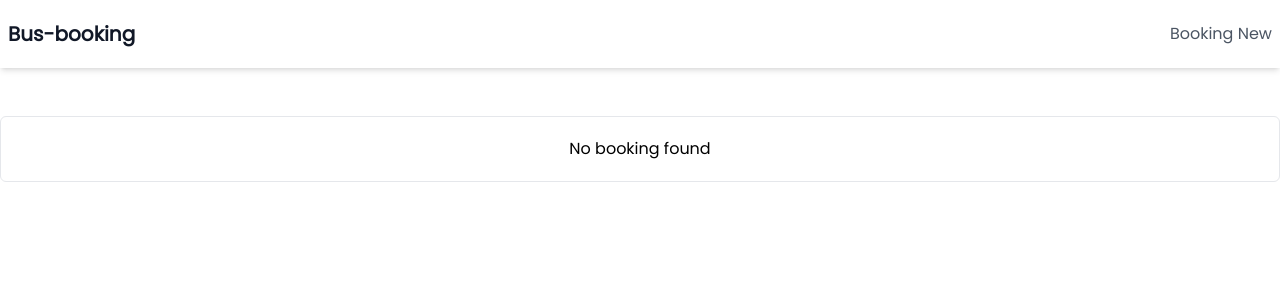
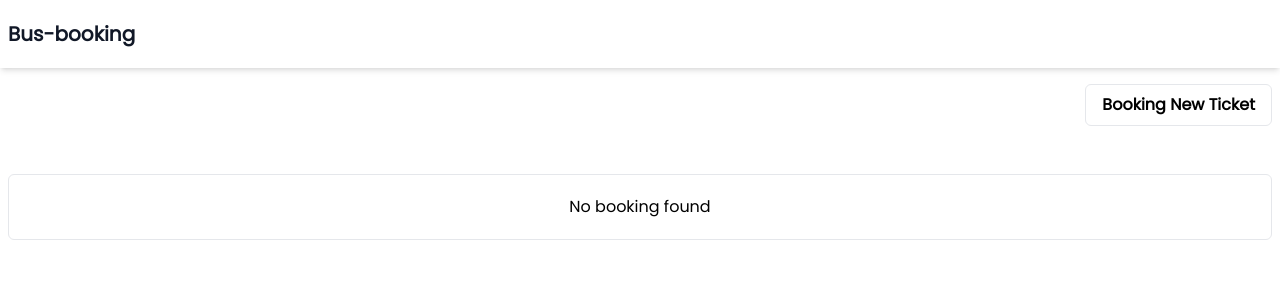
Before and after one commit to abhishekode/booking, a React (Create React App) app: page / in a window 1280 px wide. Shown: the top 300 px of the page. Built offline with nearby package versions, Linux system fonts and the light colour scheme; what tailwindcss-animated would draw is missing.

Commit message:
add border

```diff
--- a/src/components/layout/Header.tsx
+++ b/src/components/layout/Header.tsx
@@ -10,11 +10,7 @@ const Header = () => {
             <span className="text-xl font-bold">Bus-booking</span>
           </p>
         </Link>
-        <nav className="flex flex-wrap items-center text-base justify-center">
-          <p className="hover:text-gray-900">
-            <Link to={'/booking-new'}>Booking New</Link>
-          </p>
-        </nav>
+
       </div>
     </header>
   )
--- a/src/pages/Booking/BookingForm.tsx
+++ b/src/pages/Booking/BookingForm.tsx
@@ -3,6 +3,7 @@ import CustomModal from 'components/common/Model';
 import { useBooking } from 'context/bookingContext';
 import React, { useEffect, useState } from 'react'
 import { useNavigate } from 'react-router-dom';
+import { toast } from 'react-toastify';
 
 interface BookingFormProps {
     isOpen: boolean;
@@ -12,7 +13,7 @@ interface BookingFormProps {
     bookingDate?: string;
 }
 const BookingForm: React.FC<BookingFormProps> = ({ isOpen, toggleModel, heading, booking, bookingDate }) => {
-    const { addNewBooking, updateBookingItem } = useBooking()
+    const { addNewBooking, bookingItems, updateBookingItem } = useBooking()
     const navigate = useNavigate()
     const seatNumber: 'upper' | 'lower' = heading as any;
     const deck = seatNumber.match(/^[a-zA-Z]+/)?.[0];
@@ -64,6 +65,14 @@ const BookingForm: React.FC<BookingFormProps> = ({ isOpen, toggleModel, heading,
             if (booking?.seatNumber) {
                 updateBookingItem(booking.seatNumber, state)
             } else {
+                const bookedSeats = bookingItems.find((item) => (
+                    item.dateOfBooking === state.dateOfBooking && item.seatNumber === state.seatNumber
+                ));
+                if (bookedSeats) {
+                    toast.error(`On ${state.dateOfBooking} this ${state.seatNumber} is already booked`)
+                    return;
+                }
+
                 addNewBooking(state)
                 navigate(`/booking/${state.seatNumber}`)
             }
--- a/src/pages/Booking/index.tsx
+++ b/src/pages/Booking/index.tsx
@@ -57,6 +57,7 @@ const Booking = () => {
             onChange={(e) => setBookingDate(e.target.value)}
           />
         </div>
+        {bookingDate && <div className="">
           <div className="mb-16">
             <h2 className="text-lg font-semibold mb-2">Lower Deck</h2>
             <p className="text-sm mb-4">Click on an available seat to proceed with your transaction.</p>
@@ -96,6 +97,7 @@ const Booking = () => {
 
             </div>
           </div>
+        </div>}
       </div>
     </div>
   );
--- a/src/pages/BookingConfirm/index.tsx
+++ b/src/pages/BookingConfirm/index.tsx
@@ -14,11 +14,11 @@ const BookingConfirm = () => {
             {bookingDetail ?
                 (<section className="text-gray-600 body-font">
                     <div className="container mx-auto flex px-5 py-3 items-center justify-center flex-col">
-                        <div className="text-center lg:w-2/3 w-full shadow-lg lg:py-16 py-10 rounded-md">
+                        <div className="text-center lg:w-2/3 w-full shadow-lg lg:py-16 py-10 rounded-md border">
                             <h1 className="title-font sm:text-4xl text-3xl mb-4 font-medium text-gray-900 capitalize">{`hello ${bookingDetail?.firstName} ${bookingDetail?.lastName}`}</h1>
-                            <p className="leading-relaxed">You have booked successfully ticket on {bookingDetail?.dateOfBooking}</p>
-                            <p className="leading-relaxed">Your Seat Number {bookingDetail?.seatNumber.substring(5)}</p>
-                            <p className="mb-8 leading-relaxed">Your Deck is: {bookingDetail?.deck}</p>
+                            <p className="leading-relaxed">You have booked successfully ticket on <span className='font-semibold'>{bookingDetail?.dateOfBooking}</span> </p>
+                            <p className="leading-relaxed">Your Seat Number <span className='font-semibold'>{bookingDetail?.seatNumber.substring(5)}</span></p>
+                            <p className="mb-8 leading-relaxed">Your Bus Deck level is <span className='font-semibold'>{bookingDetail?.deck}</span> </p>
                             <div className="flex justify-center">
                                 <button className="inline-flex text-white bg-indigo-500 border-0 py-2 px-6 focus:outline-none hover:bg-indigo-600 rounded text-lg">
                                     <Link to='/'>Dashboard</Link>
--- a/src/pages/Home/index.tsx
+++ b/src/pages/Home/index.tsx
@@ -1,6 +1,7 @@
 import React from 'react'
 import { useBooking } from 'context/bookingContext';
 import SingleBooking from './SingleBooking';
+import { Link } from 'react-router-dom';
 
 
 const Home = () => {
@@ -8,6 +9,12 @@ const Home = () => {
   const columns = ['Full Name', 'Email', 'Deck', 'Seat Number', 'Date of Booking', 'Actions'];
   return (
     <div>
+      <div className="container mx-auto px-2">
+        <nav className="flex flex-wrap items-center text-base font-bold justify-end">
+          <p className="hover:text-gray-900  border px-4 py-2 rounded-md">
+            <Link to={'/booking-new'}>Booking New Ticket</Link>
+          </p>
+        </nav>
         <div className="mt-12 border overflow-x-scroll rounded-md">
           {bookingItems.length > 0 ?
             <table className="w-full table-auto text-sm text-left border">
@@ -32,7 +39,7 @@ const Home = () => {
             </div>
             )}
         </div>
-
+      </div>
     </div>
   )
 }
```
Lines whose indentation alone changed are shown as unchanged.
